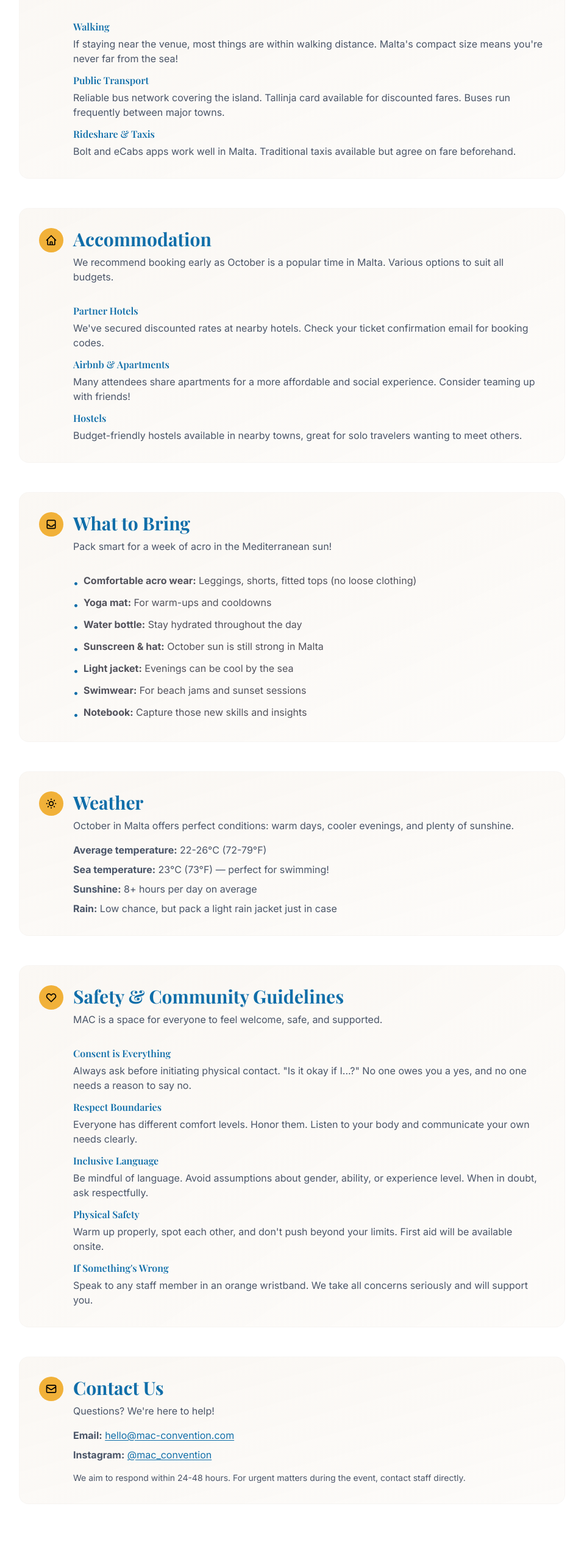
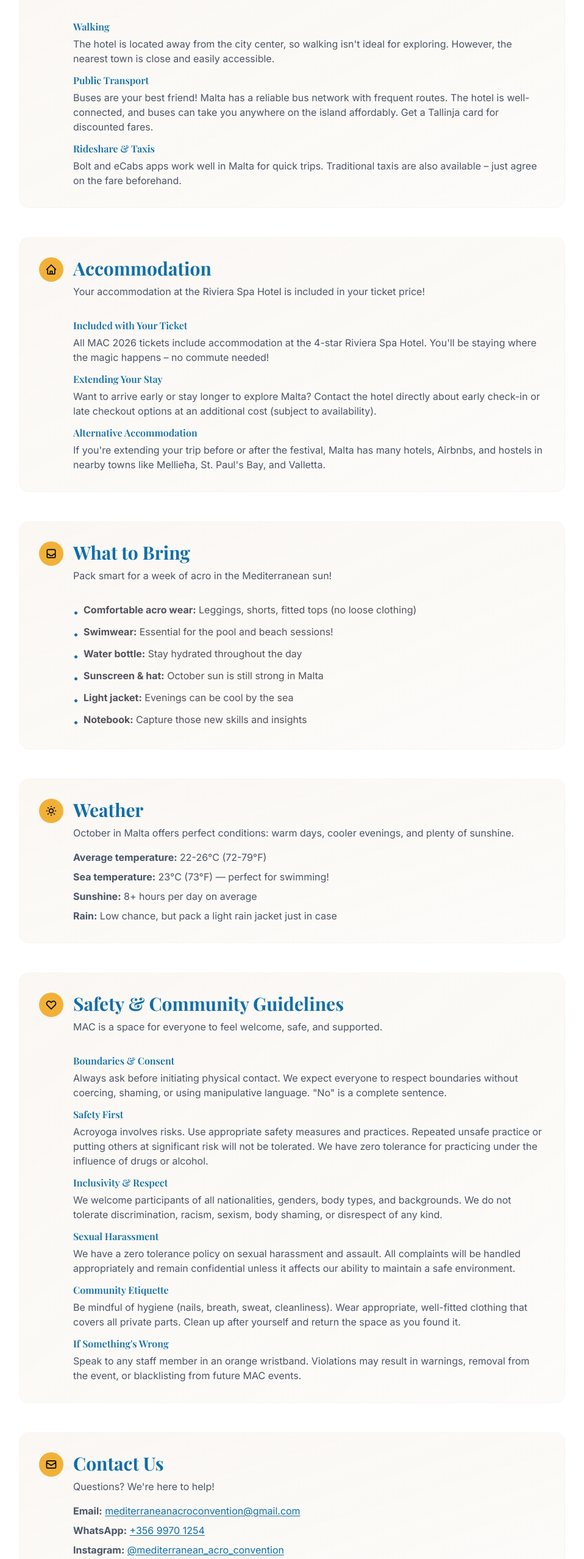
Before and after one commit to GloryFlory/mac-website, a Next.js app: page /info in a window 1280 px wide. Shown: the part 868-3425 px from the top of the page at 61% size, without its empty margins (161-1119 px from the left). Before the commit the page ends 3383 px from the top, so only its background shows below. Built offline with nearby package versions, Linux system fonts and the light colour scheme; a web font is replaced by a local one.

Commit message:
Complete feedback fixes: text contrast, schedule iframe, teachers page, venue updates, info page improvements, FAQ corrections, workshop types, code of conduct, video hero support

```diff
--- a/app/components/FinalCTA.tsx
+++ b/app/components/FinalCTA.tsx
@@ -16,12 +16,12 @@ const FinalCTA: FC = () => {
         <Reveal>
           <div className="space-y-8">
             {/* Headline */}
-            <h2 className="font-serif text-4xl sm:text-5xl md:text-6xl font-bold text-white mb-4">
+            <h2 className="font-serif text-4xl sm:text-5xl md:text-6xl font-bold text-black mb-4">
               Ready for MAC 2026?
             </h2>
 
             {/* Supportive Line */}
-            <p className="text-xl sm:text-2xl text-white/90 max-w-2xl mx-auto leading-relaxed">
+            <p className="text-xl sm:text-2xl text-black max-w-2xl mx-auto leading-relaxed">
               Join us in Malta for five unforgettable days of connection, growth, and Mediterranean magic.
             </p>
 
--- a/app/components/FlowGridEmbed.tsx
+++ b/app/components/FlowGridEmbed.tsx
@@ -33,7 +33,7 @@ const FlowGridEmbed: FC<FlowGridEmbedProps> = ({ className = '' }) => {
 
         {/* Iframe */}
         <iframe
-          src="https://tryflowgrid.com/mac-2025/schedule"
+          src="https://www.tryflowgrid.com/embed/mac-2025"
           title="Mediterranean Acro Convention 2026 Schedule - Interactive workshop timetable"
           className="w-full h-full"
           onLoad={handleLoad}
--- a/app/components/ParallaxHero.tsx
+++ b/app/components/ParallaxHero.tsx
@@ -4,13 +4,15 @@ import { useEffect, useRef, useState, ReactNode } from 'react';
 import Image from 'next/image';
 
 interface ParallaxHeroProps {
-  backgroundUrl: string;
+  backgroundUrl?: string;
+  backgroundVideo?: string;
   children: ReactNode;
   overlay?: boolean;
 }
 
 export default function ParallaxHero({
   backgroundUrl,
+  backgroundVideo,
   children,
   overlay = true,
 }: ParallaxHeroProps) {
@@ -23,6 +25,8 @@ export default function ParallaxHero({
   const currentPosition = useRef({ x: 0, y: 0 });
   const animationFrameId = useRef<number | undefined>(undefined);
   const [imageLoaded, setImageLoaded] = useState(false);
+
+  const isVideo = !!backgroundVideo;
 
   useEffect(() => {
     // Check for reduced motion preference
@@ -38,8 +42,8 @@ export default function ParallaxHero({
   }, []);
 
   useEffect(() => {
-    // Skip parallax on mobile or if reduced motion is preferred
-    if (prefersReducedMotion || !containerRef.current) return;
+    // Skip parallax on video or mobile or if reduced motion is preferred
+    if (isVideo || prefersReducedMotion || !containerRef.current) return;
 
     // Check if device is mobile (basic check)
     const isMobile = 'ontouchstart' in window || navigator.maxTouchPoints > 0;
@@ -104,14 +108,27 @@ export default function ParallaxHero({
         cancelAnimationFrame(animationFrameId.current);
       }
     };
-  }, [prefersReducedMotion]);
+  }, [prefersReducedMotion, isVideo]);
 
   return (
     <div
       ref={containerRef}
       className="relative w-full h-screen overflow-hidden"
     >
-      {/* Background image with parallax - using Next.js Image for optimization */}
+      {/* Background - either video or image with parallax */}
+      {isVideo ? (
+        <div className="absolute inset-0 w-full h-full">
+          <video
+            autoPlay
+            loop
+            muted
+            playsInline
+            className="absolute inset-0 w-full h-full object-cover"
+          >
+            <source src={backgroundVideo} type="video/mp4" />
+          </video>
+        </div>
+      ) : (
         <div
           ref={backgroundRef}
           className="absolute inset-0 w-full h-full"
@@ -123,6 +140,7 @@ export default function ParallaxHero({
           {!imageLoaded && (
             <div className="absolute inset-0 bg-gradient-to-br from-brand-sea/20 to-brand-sand/20 animate-pulse" />
           )}
+          {backgroundUrl && (
             <Image
               src={backgroundUrl}
               alt="Mediterranean coastline"
@@ -133,7 +151,9 @@ export default function ParallaxHero({
               className="object-cover"
               onLoad={() => setImageLoaded(true)}
             />
+          )}
         </div>
+      )}
 
       {/* Optional dark overlay gradient for readability */}
       {overlay && (
--- a/app/components/VenueSection.tsx
+++ b/app/components/VenueSection.tsx
@@ -90,15 +90,37 @@ const VenueSection: FC = () => {
                     <p className="text-zinc-600">Private beach area perfect for jam sessions and sunset flows</p>
                   </div>
                 </div>
+
+                <div className="flex items-start gap-3">
+                  <svg className="w-6 h-6 text-brand-sea flex-shrink-0 mt-1" fill="none" stroke="currentColor" viewBox="0 0 24 24" xmlns="http://www.w3.org/2000/svg">
+                    <path strokeLinecap="round" strokeLinejoin="round" strokeWidth={2} d="M17.657 16.657L13.414 20.9a1.998 1.998 0 01-2.827 0l-4.244-4.243a8 8 0 1111.314 0z" />
+                    <path strokeLinecap="round" strokeLinejoin="round" strokeWidth={2} d="M15 11a3 3 0 11-6 0 3 3 0 016 0z" />
+                  </svg>
+                  <div>
+                    <h4 className="font-semibold text-brand-sea mb-1">Easy to Reach</h4>
+                    <p className="text-zinc-600">1 hour by bus or 30-45 minutes by car from Malta International Airport</p>
+                  </div>
+                </div>
               </div>
 
+              <div className="flex flex-col sm:flex-row gap-4">
+                <Button
+                  href="https://maps.app.goo.gl/9fstZkiCXVTqHPZZ8"
+                  target="_blank"
+                  rel="noopener noreferrer"
+                  variant="primary"
+                  size="lg"
+                >
+                  View on Google Maps
+                </Button>
                 <Button
                   href="/info"
                   variant="secondary"
                   size="lg"
                 >
-                Learn More About the Venue
+                  More Venue Info
                 </Button>
+              </div>
             </div>
           </Reveal>
         </div>
--- a/app/components/WhatYouGet.tsx
+++ b/app/components/WhatYouGet.tsx
@@ -12,7 +12,7 @@ const benefits: Benefit[] = [
   {
     id: 1,
     title: '40+ Workshops',
-    description: 'Diverse classes spanning washing machines, pops, L-basing, standing acro, and specialized techniques.',
+    description: 'Acroyoga, Yoga, Handstands, Lunar practices, Cacao Ceremonies, and specialized acro techniques.',
     icon: (
       <svg className="w-8 h-8" fill="none" stroke="currentColor" viewBox="0 0 24 24" xmlns="http://www.w3.org/2000/svg">
         <path strokeLinecap="round" strokeLinejoin="round" strokeWidth={2} d="M12 6.253v13m0-13C10.832 5.477 9.246 5 7.5 5S4.168 5.477 3 6.253v13C4.168 18.477 5.754 18 7.5 18s3.332.477 4.5 1.253m0-13C13.168 5.477 14.754 5 16.5 5c1.747 0 3.332.477 4.5 1.253v13C19.832 18.477 18.247 18 16.5 18c-1.746 0-3.332.477-4.5 1.253" />
--- a/app/info/page.tsx
+++ b/app/info/page.tsx
@@ -84,19 +84,19 @@ export default function InfoPage() {
                 <div>
                   <h3 className="font-semibold text-zinc-900 mb-1">Walking</h3>
                   <p className="text-zinc-600">
-                    If staying near the venue, most things are within walking distance. Malta's compact size means you're never far from the sea!
+                    The hotel is located away from the city center, so walking isn't ideal for exploring. However, the nearest town is close and easily accessible.
                   </p>
                 </div>
                 <div>
                   <h3 className="font-semibold text-zinc-900 mb-1">Public Transport</h3>
                   <p className="text-zinc-600">
-                    Reliable bus network covering the island. Tallinja card available for discounted fares. Buses run frequently between major towns.
+                    Buses are your best friend! Malta has a reliable bus network with frequent routes. The hotel is well-connected, and buses can take you anywhere on the island affordably. Get a Tallinja card for discounted fares.
                   </p>
                 </div>
                 <div>
                   <h3 className="font-semibold text-zinc-900 mb-1">Rideshare & Taxis</h3>
                   <p className="text-zinc-600">
-                    Bolt and eCabs apps work well in Malta. Traditional taxis available but agree on fare beforehand.
+                    Bolt and eCabs apps work well in Malta for quick trips. Traditional taxis are also available – just agree on the fare beforehand.
                   </p>
                 </div>
               </div>
@@ -117,27 +117,27 @@ export default function InfoPage() {
                     Accommodation
                   </h2>
                   <p className="text-zinc-600 mb-4">
-                    We recommend booking early as October is a popular time in Malta. Various options to suit all budgets.
+                    Your accommodation at the Riviera Spa Hotel is included in your ticket price!
                   </p>
                 </div>
               </div>
               <div className="space-y-3 pl-14">
                 <div>
-                  <h3 className="font-semibold text-zinc-900 mb-1">Partner Hotels</h3>
+                  <h3 className="font-semibold text-zinc-900 mb-1">Included with Your Ticket</h3>
                   <p className="text-zinc-600">
-                    We've secured discounted rates at nearby hotels. Check your ticket confirmation email for booking codes.
+                    All MAC 2026 tickets include accommodation at the 4-star Riviera Spa Hotel. You'll be staying where the magic happens – no commute needed!
                   </p>
                 </div>
                 <div>
-                  <h3 className="font-semibold text-zinc-900 mb-1">Airbnb & Apartments</h3>
+                  <h3 className="font-semibold text-zinc-900 mb-1">Extending Your Stay</h3>
                   <p className="text-zinc-600">
-                    Many attendees share apartments for a more affordable and social experience. Consider teaming up with friends!
+                    Want to arrive early or stay longer to explore Malta? Contact the hotel directly about early check-in or late checkout options at an additional cost (subject to availability).
                   </p>
                 </div>
                 <div>
-                  <h3 className="font-semibold text-zinc-900 mb-1">Hostels</h3>
+                  <h3 className="font-semibold text-zinc-900 mb-1">Alternative Accommodation</h3>
                   <p className="text-zinc-600">
-                    Budget-friendly hostels available in nearby towns, great for solo travelers wanting to meet others.
+                    If you're extending your trip before or after the festival, Malta has many hotels, Airbnbs, and hostels in nearby towns like Mellieħa, St. Paul's Bay, and Valletta.
                   </p>
                 </div>
               </div>
@@ -165,31 +165,27 @@ export default function InfoPage() {
               <div className="pl-14">
                 <ul className="space-y-2 text-zinc-600">
                   <li className="flex items-start gap-2">
-                    <span className="text-brand-sea dark:text-brand-sun mt-1">•</span>
+                    <span className="text-brand-sea mt-1">•</span>
                     <span><strong>Comfortable acro wear:</strong> Leggings, shorts, fitted tops (no loose clothing)</span>
                   </li>
                   <li className="flex items-start gap-2">
-                    <span className="text-brand-sea dark:text-brand-sun mt-1">•</span>
-                    <span><strong>Yoga mat:</strong> For warm-ups and cooldowns</span>
+                    <span className="text-brand-sea mt-1">•</span>
+                    <span><strong>Swimwear:</strong> Essential for the pool and beach sessions!</span>
                   </li>
                   <li className="flex items-start gap-2">
-                    <span className="text-brand-sea dark:text-brand-sun mt-1">•</span>
+                    <span className="text-brand-sea mt-1">•</span>
                     <span><strong>Water bottle:</strong> Stay hydrated throughout the day</span>
                   </li>
                   <li className="flex items-start gap-2">
-                    <span className="text-brand-sea dark:text-brand-sun mt-1">•</span>
+                    <span className="text-brand-sea mt-1">•</span>
                     <span><strong>Sunscreen & hat:</strong> October sun is still strong in Malta</span>
                   </li>
                   <li className="flex items-start gap-2">
-                    <span className="text-brand-sea dark:text-brand-sun mt-1">•</span>
+                    <span className="text-brand-sea mt-1">•</span>
                     <span><strong>Light jacket:</strong> Evenings can be cool by the sea</span>
                   </li>
                   <li className="flex items-start gap-2">
-                    <span className="text-brand-sea dark:text-brand-sun mt-1">•</span>
-                    <span><strong>Swimwear:</strong> For beach jams and sunset sessions</span>
-                  </li>
-                  <li className="flex items-start gap-2">
-                    <span className="text-brand-sea dark:text-brand-sun mt-1">•</span>
+                    <span className="text-brand-sea mt-1">•</span>
                     <span><strong>Notebook:</strong> Capture those new skills and insights</span>
                   </li>
                 </ul>
@@ -244,33 +240,39 @@ export default function InfoPage() {
               </div>
               <div className="pl-14 space-y-3">
                 <div>
-                  <h3 className="font-semibold text-zinc-900 mb-1">Consent is Everything</h3>
+                  <h3 className="font-semibold text-zinc-900 mb-1">Boundaries & Consent</h3>
                   <p className="text-zinc-600">
-                    Always ask before initiating physical contact. "Is it okay if I...?" No one owes you a yes, and no one needs a reason to say no.
+                    Always ask before initiating physical contact. We expect everyone to respect boundaries without coercing, shaming, or using manipulative language. "No" is a complete sentence.
                   </p>
                 </div>
                 <div>
-                  <h3 className="font-semibold text-zinc-900 mb-1">Respect Boundaries</h3>
+                  <h3 className="font-semibold text-zinc-900 mb-1">Safety First</h3>
                   <p className="text-zinc-600">
-                    Everyone has different comfort levels. Honor them. Listen to your body and communicate your own needs clearly.
+                    Acroyoga involves risks. Use appropriate safety measures and practices. Repeated unsafe practice or putting others at significant risk will not be tolerated. We have zero tolerance for practicing under the influence of drugs or alcohol.
                   </p>
                 </div>
                 <div>
-                  <h3 className="font-semibold text-zinc-900 mb-1">Inclusive Language</h3>
+                  <h3 className="font-semibold text-zinc-900 mb-1">Inclusivity & Respect</h3>
                   <p className="text-zinc-600">
-                    Be mindful of language. Avoid assumptions about gender, ability, or experience level. When in doubt, ask respectfully.
+                    We welcome participants of all nationalities, genders, body types, and backgrounds. We do not tolerate discrimination, racism, sexism, body shaming, or disrespect of any kind.
                   </p>
                 </div>
                 <div>
-                  <h3 className="font-semibold text-zinc-900 mb-1">Physical Safety</h3>
+                  <h3 className="font-semibold text-zinc-900 mb-1">Sexual Harassment</h3>
                   <p className="text-zinc-600">
-                    Warm up properly, spot each other, and don't push beyond your limits. First aid will be available onsite.
+                    We have a zero tolerance policy on sexual harassment and assault. All complaints will be handled appropriately and remain confidential unless it affects our ability to maintain a safe environment.
+                  </p>
+                </div>
+                <div>
+                  <h3 className="font-semibold text-zinc-900 mb-1">Community Etiquette</h3>
+                  <p className="text-zinc-600">
+                    Be mindful of hygiene (nails, breath, sweat, cleanliness). Wear appropriate, well-fitted clothing that covers all private parts. Clean up after yourself and return the space as you found it.
                   </p>
                 </div>
                 <div>
                   <h3 className="font-semibold text-zinc-900 mb-1">If Something's Wrong</h3>
                   <p className="text-zinc-600">
-                    Speak to any staff member in an orange wristband. We take all concerns seriously and will support you.
+                    Speak to any staff member in an orange wristband. Violations may result in warnings, removal from the event, or blacklisting from future MAC events.
                   </p>
                 </div>
               </div>
@@ -298,14 +300,20 @@ export default function InfoPage() {
               <div className="pl-14 space-y-2 text-zinc-600">
                 <p>
                   <strong>Email:</strong>{' '}
-                  <a href="mailto:hello@mac-convention.com" className="text-brand-sea hover:text-brand-sun transition-colors underline underline-offset-2">
-                    hello@mac-convention.com
+                  <a href="mailto:mediterraneanacroconvention@gmail.com" className="text-brand-sea hover:text-brand-sun transition-colors underline underline-offset-2">
+                    mediterraneanacroconvention@gmail.com
+                  </a>
+                </p>
+                <p>
+                  <strong>WhatsApp:</strong>{' '}
+                  <a href="https://wa.me/35699701254" target="_blank" rel="noopener noreferrer" className="text-brand-sea hover:text-brand-sun transition-colors underline underline-offset-2">
+                    +356 9970 1254
                   </a>
                 </p>
                 <p>
                   <strong>Instagram:</strong>{' '}
-                  <a href="https://instagram.com/mac_convention" target="_blank" rel="noopener noreferrer" className="text-brand-sea hover:text-brand-sun transition-colors underline underline-offset-2">
-                    @mac_convention
+                  <a href="https://instagram.com/mediterranean_acro_convention" target="_blank" rel="noopener noreferrer" className="text-brand-sea hover:text-brand-sun transition-colors underline underline-offset-2">
+                    @mediterranean_acro_convention
                   </a>
                 </p>
                 <p className="pt-2 text-sm">
```
Also changed, not shown: app/components/FaqAccordion.tsx (+5 -5 lines), app/teachers/page.tsx (+13 -46 lines). Lines whose indentation alone changed are shown as unchanged.
